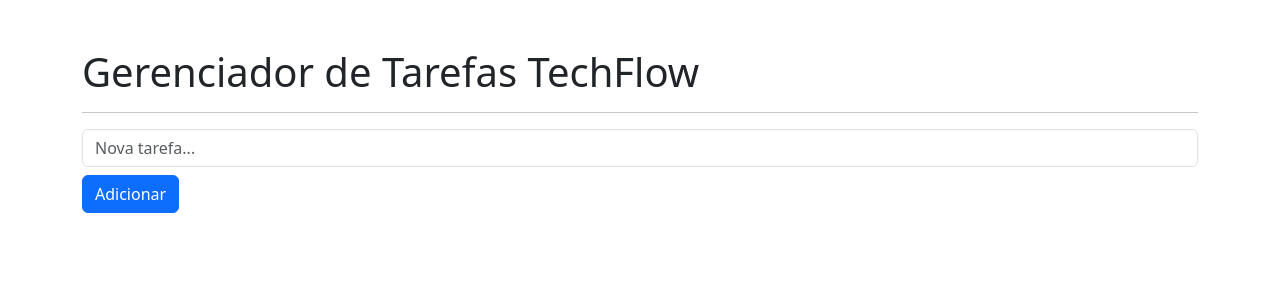
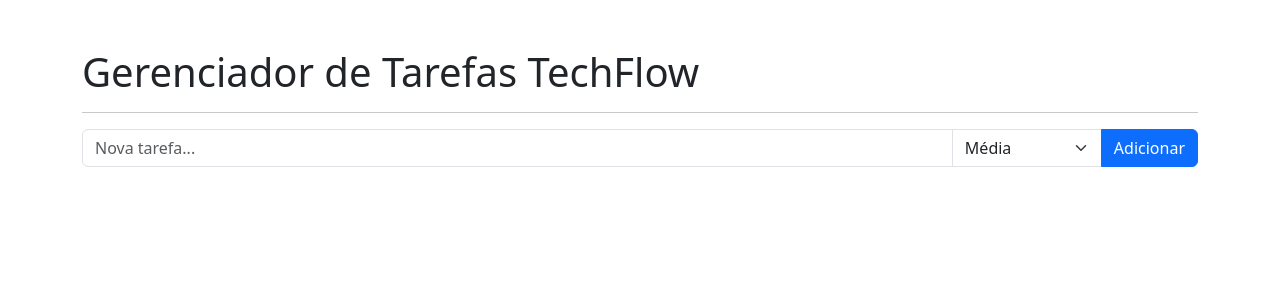
Before and after one commit to reenanrs1/TechFlow_Solutions, a Flask app: page / in a window 1280 px wide. Shown: the top 300 px of the page. Run offline with Flask 3, Linux system fonts and the light colour scheme.

Commit message:
adicionado campo de prioridade as tarefas

```diff
--- a/src/templates/index.html
+++ b/src/templates/index.html
@@ -9,16 +9,28 @@
 <body class="container mt-5">
     <h1>Gerenciador de Tarefas TechFlow</h1>
     <hr>
+    <form action="/add" method="POST" class="mb-4">
+        <div class="input-group">
+            <input type="text" name="content" class="form-control" placeholder="Nova tarefa..." required>
+
+            <select name="priority" class="form-select" style="max-width: 150px;">
+                <option value="Baixa">Baixa</option>
+                <option value="Média" selected>Média</option>
+                <option value="Alta">Alta</option>
+            </select>
+
+            <button type="submit" class="btn btn-primary">Adicionar</button>
+        </div>
+    </form>
+
     <ul class="list-group">
-        <form action="/add" method="POST" class="mb-4">
-            <input type="text" name="content" class="form-control" placeholder="Nova tarefa..." required>
-            <button type="submit" class="btn btn-primary mt-2">Adicionar</button>
-        </form>
-
         {% for task in tasks %}
         <li class="list-group-item d-flex justify-content-between align-items-center">
-            {{ task.content }}
-        <a href="{{ url_for('delete', task_id=task.id) }}" class="btn btn-danger btn-sm">Excluir</a>
+            <div>
+                <strong>{{ task.content }}</strong>
+                <span class="badge bg-secondary ms-2">{{ task.priority }}</span>
+            </div>
+            <a href="{{ url_for('delete', task_id=task.id) }}" class="btn btn-danger btn-sm">Excluir</a>
         </li>
         {% endfor %}
     </ul>
```
